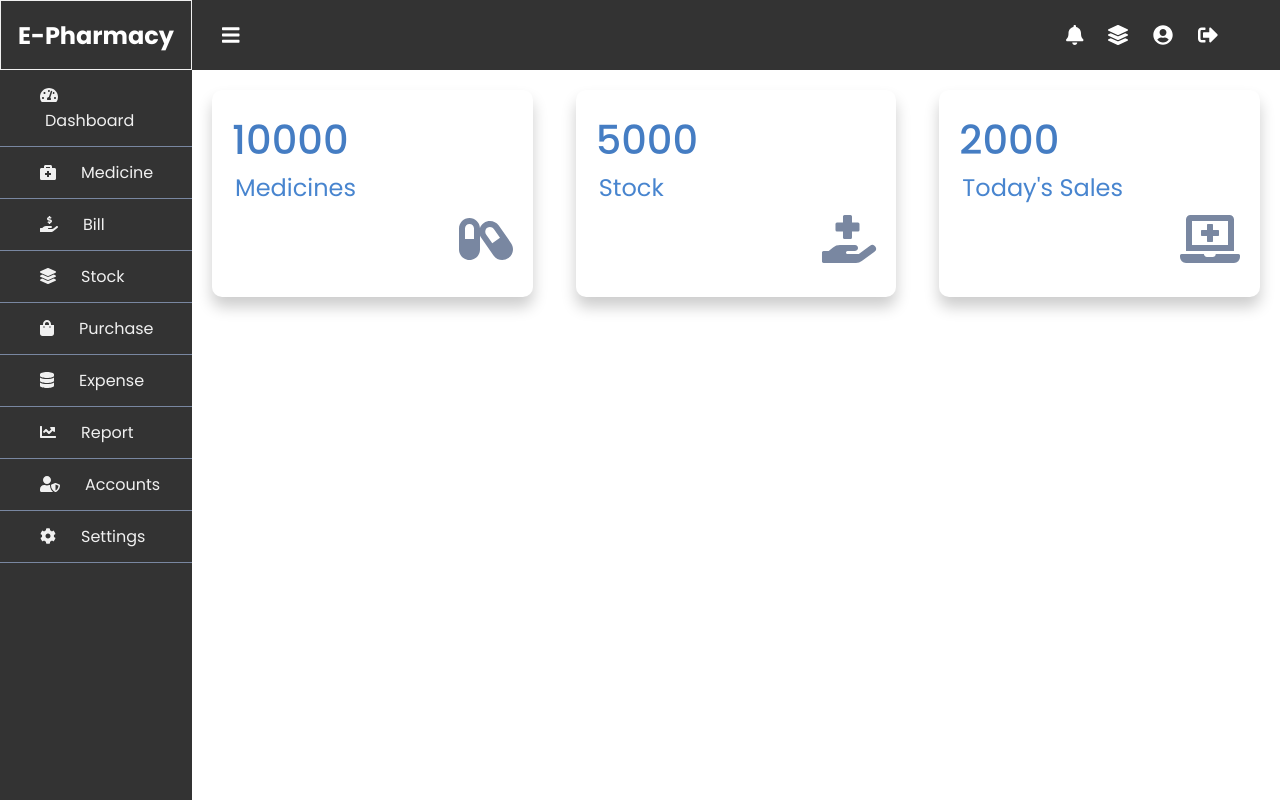
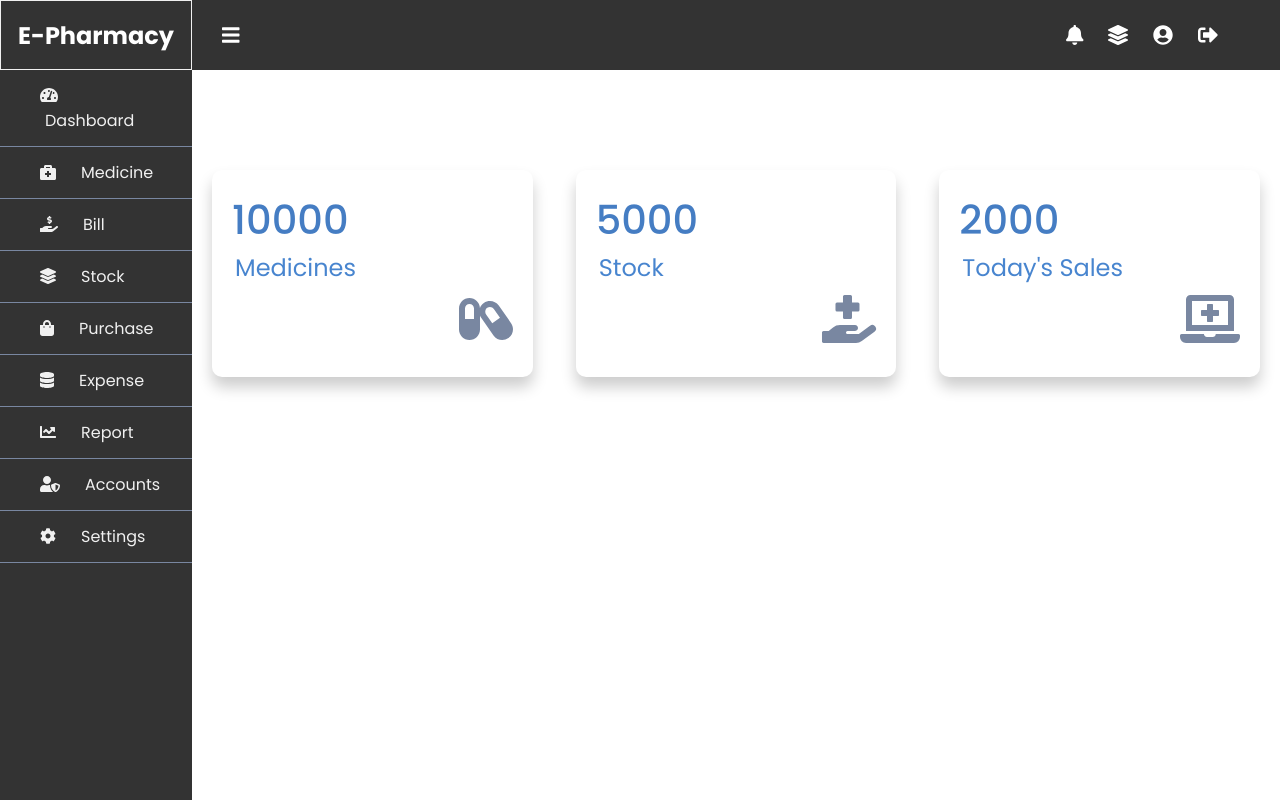
Before and after one commit to tanjimulislam55/pharmacy-frontend, a React (Create React App) app: page / in a window 1280 px wide. Built offline with nearby package versions, Linux system fonts and the light colour scheme.

Commit message:
style: nav width change from layout

```diff
--- a/src/components/Layout/Layout.module.css
+++ b/src/components/Layout/Layout.module.css
@@ -16,8 +16,15 @@
     grid-template-columns: minmax(0, 5%) minmax(0, 95%);
 }
 
+.layoutWhenSidebarIsHidden > div:nth-child(2) > div:nth-child(1) {
+    width: 95%;
+}
+
 .container {
     display: block;
     inset: 0;
     width: 100%;
 }
+.container > div:nth-child(2) {
+    margin-top: 80px;
+}
```
